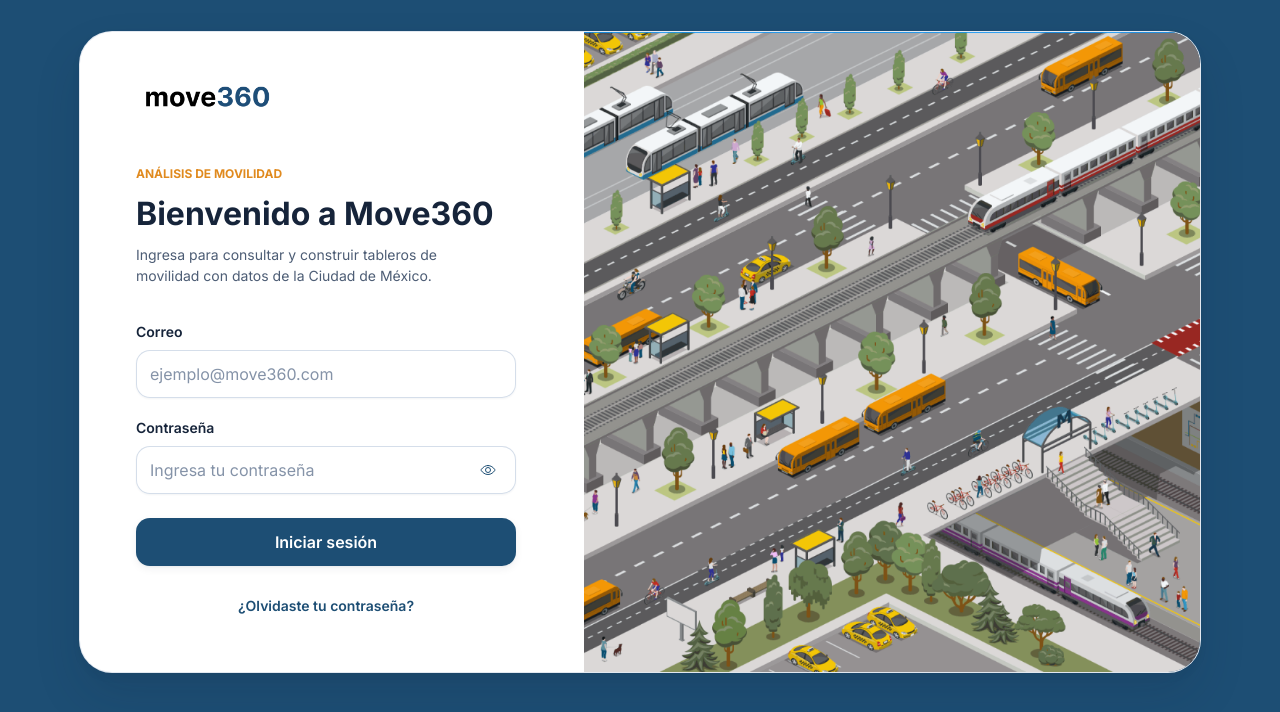
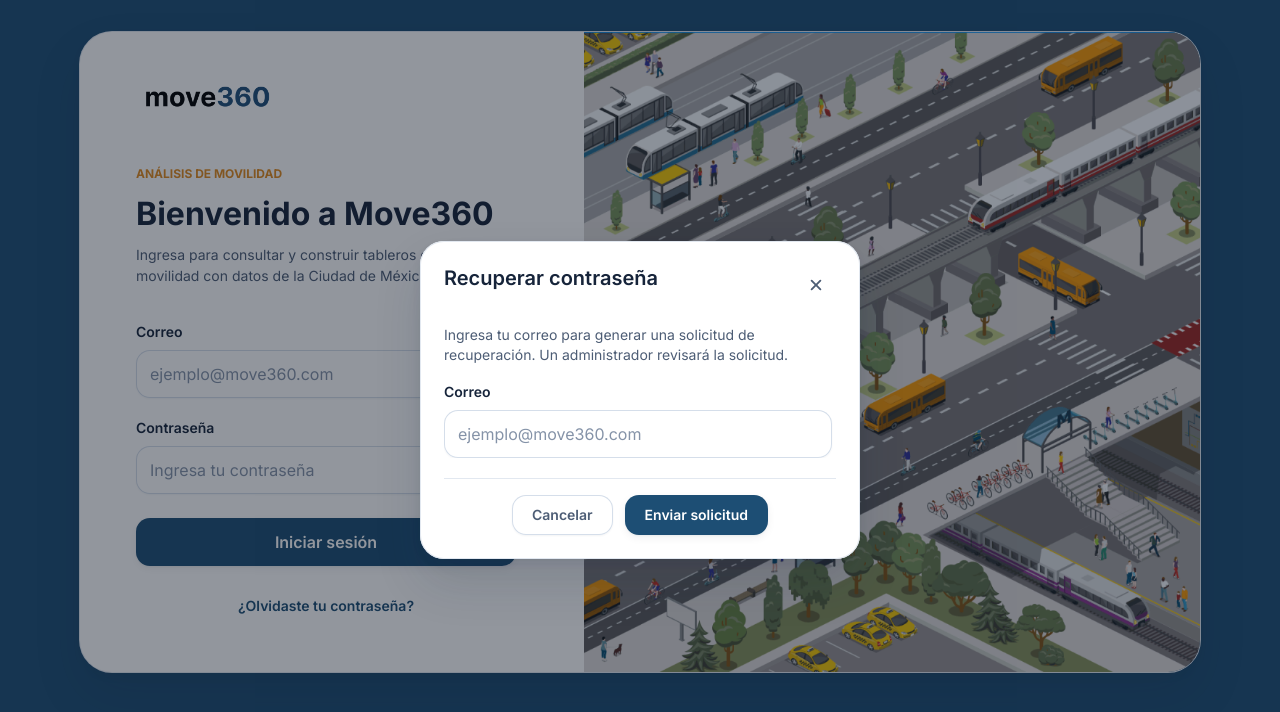
Before and after one commit to TC3005B-Equipo6/move360-frontend, a React (Vite) app: page / in a window 1280 px wide. Both pictures are taken after a click on the button "¿Olvidaste tu contraseña?". Shown: the top 712 px of the page. Built offline with nearby package versions, Linux system fonts and the light colour scheme; no server answers.

Commit message:
Feature/MV-163

```diff
--- a/src/screens/Login/Login.tsx
+++ b/src/screens/Login/Login.tsx
@@ -1,8 +1,9 @@
 import { useState, type SyntheticEvent } from "react";
 import { useNavigate } from "react-router-dom";
+import { Modal } from "../../components/common/Modal/Modal";
 import { Button } from "../../components/common/Button/Button";
 import { Input } from "../../components/common/Input/Input";
-import { login, validateToken } from "../../services/auth/authService";
+import { login, validateToken, requestPasswordRecovery} from "../../services/auth/authService";
 
 type LoginError = {
   code?: string;
@@ -18,6 +19,9 @@ export default function LoginScreen() {
   const [password, setPassword] = useState("");
   const [error, setError] = useState("");
   const [isSubmitting, setIsSubmitting] = useState(false);
+  const [showRecoverModal, setShowRecoverModal] = useState(false);
+  const [recoverEmail, setRecoverEmail] = useState("");
+  const [recoverMessage, setRecoverMessage] = useState("");
 
   const isMissingUser = Boolean(error) && !user;
   const isMissingPassword = Boolean(error) && !password;
@@ -58,6 +62,23 @@ export default function LoginScreen() {
       }
     } finally {
       setIsSubmitting(false);
+    }
+  };
+
+
+const handleRecoverPassword = async () => {
+  try {
+    if (!recoverEmail) {
+      setRecoverMessage("Ingresa tu correo");
+      return;
+    }
+
+    await requestPasswordRecovery(recoverEmail);
+
+    setRecoverMessage("Solicitud enviada correctamente");
+
+  } catch (error) {
+    setRecoverMessage("Ocurrió un error al enviar la solicitud");
   }
 };
 
@@ -124,6 +145,7 @@ export default function LoginScreen() {
 
 <button
   type="button"
+  onClick={() => setShowRecoverModal(true)}
   className="min-h-10 self-center rounded-sm px-2 text-body-sm font-semibold text-primary transition-[color,transform] duration-200 ease-out hover:text-primary-hover active:scale-[0.96] focus-visible:outline focus-visible:outline-2 focus-visible:outline-offset-2 focus-visible:outline-primary"
 >
   ¿Olvidaste tu contraseña?
@@ -131,6 +153,53 @@ export default function LoginScreen() {
 </form>
 </div>
 </section>
+
+{showRecoverModal && (
+  <Modal
+    title="Recuperar contraseña"
+    onClose={() => setShowRecoverModal(false)}
+    onConfirm={handleRecoverPassword}
+    confirmText="Enviar solicitud"
+    onCancel={() => setShowRecoverModal(false)}
+  >
+
+    <div className="flex flex-col gap-4">
+
+      <p className="m-0 text-body-sm text-content-secondary">
+        Ingresa tu correo para generar una solicitud de recuperación.
+        Un administrador revisará la solicitud.
+      </p>
+
+      <Input
+        label="Correo"
+        type="email"
+        placeholder="ejemplo@move360.com"
+        value={recoverEmail}
+        onChange={(e) => {
+          setRecoverEmail(e.currentTarget.value);
+
+          if (recoverMessage) {
+            setRecoverMessage("");
+          }
+        }}
+      />
+
+      {recoverMessage && (
+        <p
+          className={`m-0 rounded-md px-3 py-2 text-body-sm font-medium ${
+            recoverMessage.includes("Solicitud")
+              ? "bg-success-subtle text-success"
+              : "bg-danger-subtle text-danger"
+          }`}
+        >
+          {recoverMessage}
+        </p>
+      )}
+
+    </div>
+
+  </Modal>
+)}
 
         <div className="relative hidden min-h-[640px] overflow-hidden bg-primary lg:block">
           <img
--- /dev/null
+++ b/src/services/AdminApi.ts
@@ -0,0 +1,13 @@
+import axios from "axios";
+
+const adminApi = axios.create({
+  baseURL: import.meta.env.VITE_ADMIN_API_URL,
+  timeout: 5000,
+});
+
+adminApi.interceptors.request.use((config) => {
+  config.headers["Content-Type"] = "application/json";
+  return config;
+});
+
+export default adminApi;
--- a/src/services/auth/authService.ts
+++ b/src/services/auth/authService.ts
@@ -1,6 +1,7 @@
 import { signInWithEmailAndPassword, signOut } from "firebase/auth";
 import { auth } from "./auth";
 import api from "../api";
+import adminApi from "../AdminApi";
 
 export const login = async (email: string, password: string) => {
 const userCredential = await signInWithEmailAndPassword(
@@ -23,3 +24,25 @@ export const logout = async () => {
   await signOut(auth);
   localStorage.removeItem("token");
 };
+
+
+
+/*export const requestPasswordRecovery = async (email: string) => {
+  const response = await adminApi.post("/tickets/password-recovery", {
+    email,
+  });
+
+  return response.data;
+};*/
+
+
+export const requestPasswordRecovery = async (email: string) => {
+  const response = await adminApi.post(
+    "/tickets/password-recovery",
+    {
+      email,
+    }
+  );
+
+  return response.data;
+};
```
Also changed, not shown: src/components/common/Modal/Modal.tsx (line endings or trailing spaces). Lines whose indentation alone changed are shown as unchanged.
